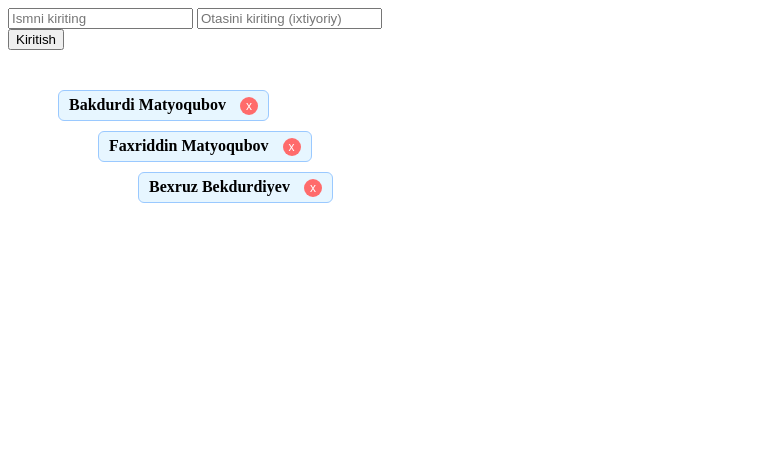
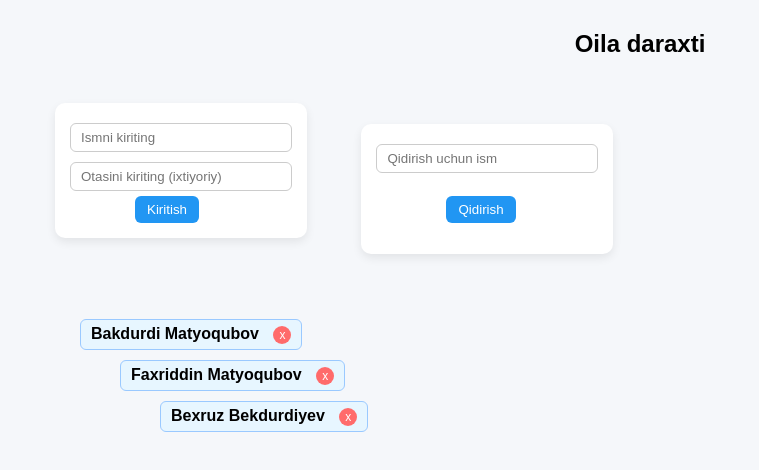
Before and after one commit to bexr1uz/Family-, a plain HTML site: page index.html in a window 1280 px wide. Shown: the whole page, without its empty margins (0-759 px from the left). Drawn offline with Linux system fonts and the light colour scheme.

Commit message:
Add files via upload

```diff
--- a/index.html
+++ b/index.html
@@ -2,18 +2,61 @@
 <html lang="en">
 <head>
     <meta charset="UTF-8">
-    <meta name="viewport" content="width=device-width, initial-scale=1.0">
     <title>Family</title>
+    <style>
+        body {
+            font-family: Arial, sans-serif;
+            background: #f5f7fa;
+            margin: 30px;
+        }
 
-    <style>
+        h2 {
+            text-align: center;
+        }
+
+        .box {
+            display: inline-block;
+            padding: 15px;
+            border-radius: 10px;
+            background: #ffffff;
+            box-shadow: 0 4px 10px rgba(0,0,0,0.08);
+            margin: 25px;
+
+        }
+
+        .box input {
+            padding: 6px 10px;
+            margin: 5px 0;
+            border-radius: 6px;
+            border: 1px solid #ccc;
+            outline: none;
+            width: 200px;
+        }
+
+        .box button {
+            padding: 6px 12px;
+            border: none;
+            border-radius: 6px;
+            background: #2196f3;
+            color: white;
+            cursor: pointer;
+            margin-left: 5px;
+        }
+
+        .box button:hover {
+            background: #1976d2;
+        }
+
         #tree {
             margin-top: 20px;
             padding: 10px;
         }
+
         .node {
             margin-left: 40px;
             margin-top: 10px;
         }
+
         .person {
             font-weight: bold;
             padding: 5px 10px;
@@ -21,8 +64,8 @@
             border: 1px solid #9ac9ff;
             border-radius: 6px;
             display: inline-block;
-            position: relative;
         }
+
         .delBtn {
             margin-left: 10px;
             padding: 2px 6px;
@@ -33,16 +76,28 @@
             border-radius: 10px;
             cursor: pointer;
         }
+
+        #result {
+            margin-top: 8px;
+            font-weight: bold;
+        }
     </style>
 </head>
 <body>
 
-    <form>
-        <input type="text" id="childName" placeholder="Ismni kiriting">
-        <input type="text" id="parentName" placeholder="Otasini kiriting (ixtiyoriy)">
-    </form>
+<h2>Oila daraxti</h2>
 
-    <button onclick="addElement()">Kiritish</button>
+<div class="box">
+    <input type="text" id="childName" placeholder="Ismni kiriting"><br>
+    <input type="text" id="parentName" placeholder="Otasini kiriting (ixtiyoriy)"><br>
+    <button onclick="addElement()" style="margin-left: 65px;">Kiritish</button>
+</div>
+
+<div class="box">
+    <input type="text" id="searchName" placeholder="Qidirish uchun ism"><br><br>
+    <button onclick="searchPerson()" style="margin-left: 70px;">Qidirish</button>
+    <p id="result"></p>
+</div>
 
 <div id="tree"></div>
 
@@ -103,6 +158,28 @@
     renderTree();
 }
 
+function searchPerson() {
+    let search = document.getElementById("searchName").value.trim();
+
+    if (!search) {
+        alert("Ism kiriting!");
+        return;
+    }
+
+    const names = lists.map(person => person.name);
+    let position = names.indexOf(search);
+
+    if (position !== -1) {
+        document.getElementById("result").innerText =
+            search + " " + (position + 1) + "-o‘rinda joylashgan";
+    } else {
+        document.getElementById("result").innerText =
+            "Bunday ism topilmadi!";
+    }
+
+    document.getElementById("searchName").value = "";
+}
+
 renderTree();
 </script>
 
--- a/style.css
+++ b/style.css
@@ -0,0 +1,3 @@
+#childName{
+  border-radius: 30px;
+}
```
Also changed, not shown: app.js (+31 -0 lines). Lines whose indentation alone changed are shown as unchanged.
